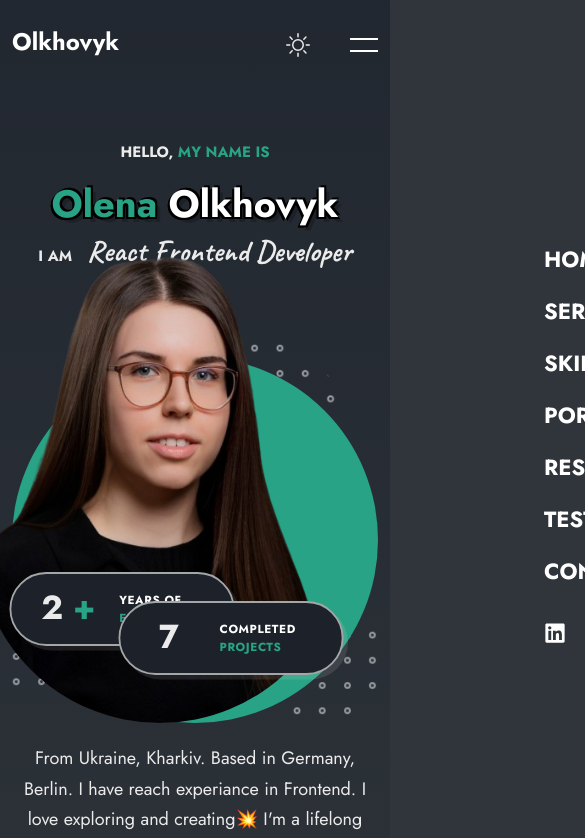
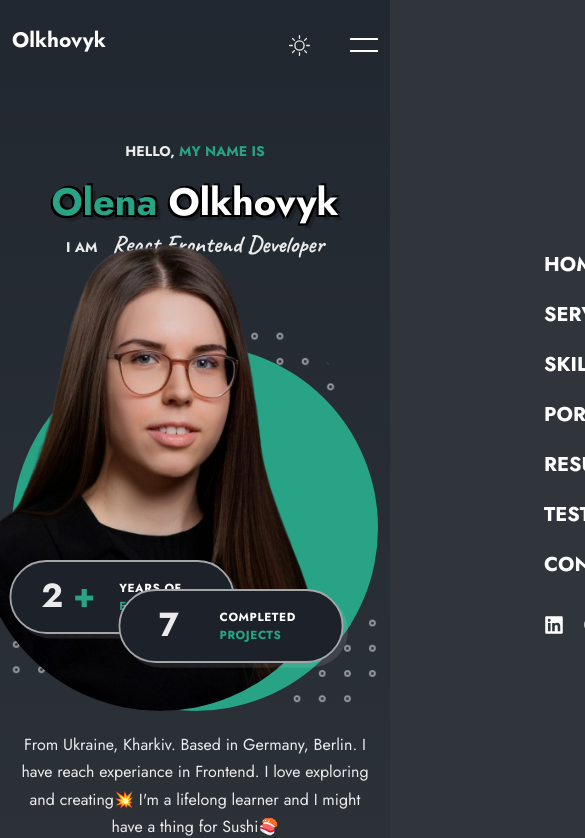
Before and after one commit to Olena-Olkhovyk/my-portfolio, a React (Create React App) app: page / in a window 390 px wide. Shown: the top 838 px of the page, 585 px wide, since content can reach past the window. Built offline with nearby package versions, Linux system fonts and the light colour scheme.

Commit message:
Change font sizes for mob version

```diff
--- a/src/App.css
+++ b/src/App.css
@@ -81,3 +81,19 @@
 .lightTheme .skillsPercentage {
   background: var(--border-color);
 }
+
+@media screen and (max-width: 960px) {
+  :root {
+    --h2-font-size: 24px;
+    --h3-font-size: 23px;
+    --h4-font-size: 21px;
+    --h5-font-size: 20px;
+    --largest-font-size: 19px;
+    --larger-font-size: 18px;
+    --large-font-size: 16px;
+    --normal-font-size: 15px;
+    --small-font-size: 14px;
+    --smaler-font-size: 13px;
+    --tiny-font-size: 12px;
+  }
+}
```
